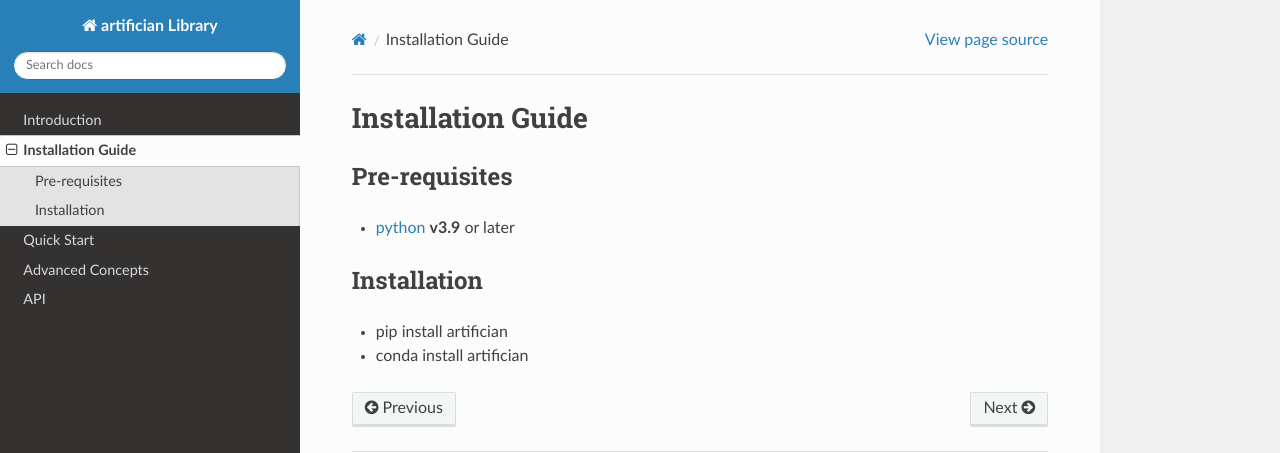
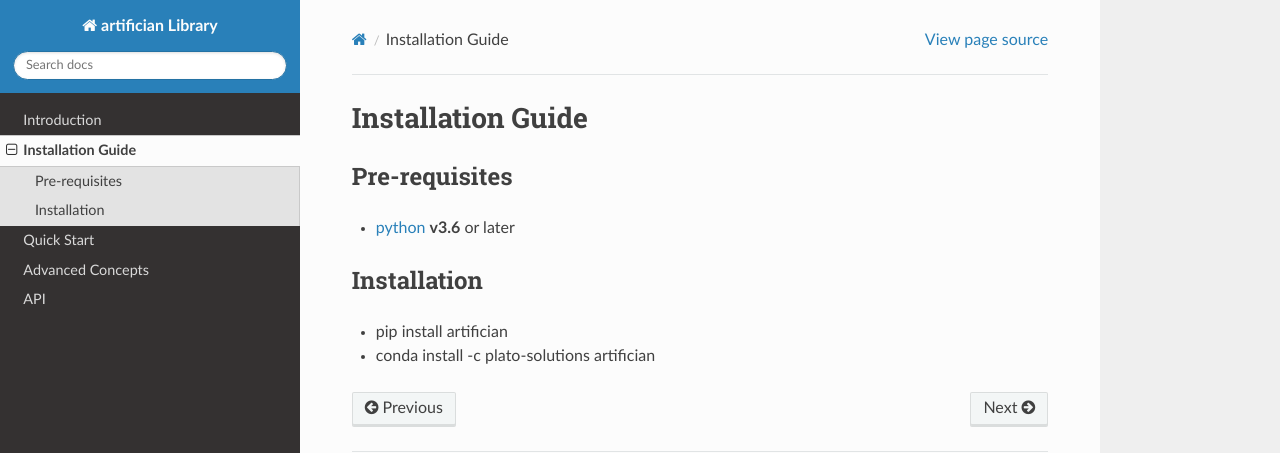
Before and after one commit to Plato-solutions/artifician, a Sphinx documentation site: the page built from docs/getting_started.rst, in a window 1280 px wide. Shown: the top 453 px of the page. Built offline with Sphinx 7.4.7 and the Read the Docs theme 2.0.0, drawn with Linux system fonts in a browser that asks for light colours.

Commit message:
Updated conda install command

```diff
--- a/docs/getting_started.rst
+++ b/docs/getting_started.rst
@@ -3,9 +3,9 @@ Installation Guide
 
 Pre-requisites
 ---------------
-- `python <https://www.python.org/>`_ **v3.9** or later
+- `python <https://www.python.org/>`_ **v3.6** or later
 
 Installation
 ---------------
 * pip install artifician
-* conda install artifician
+* conda install -c plato-solutions artifician
```
